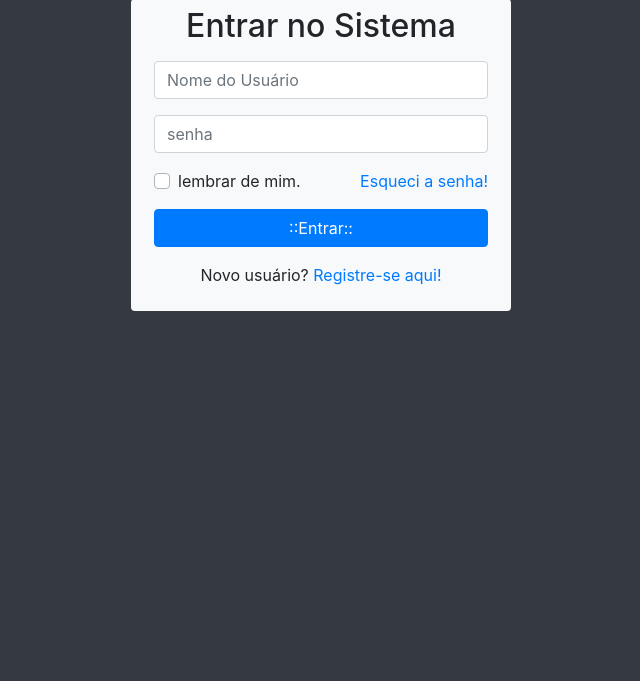
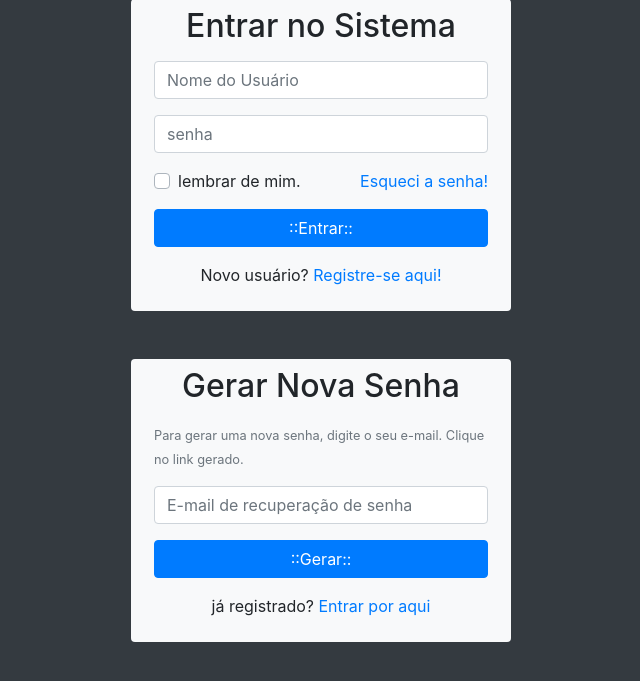
Before and after one commit to Cintia-silva/login, a PHP site: page /login/ in a window 1280 px wide. Shown: the part 91-772 px from the top of the page, without its empty margins (319-959 px from the left). Run offline with PHP 8.4, Linux system fonts and the light colour scheme.

Commit message:
Formulário de recuperação de senha
close#2

```diff
--- a/index.php
+++ b/index.php
@@ -82,6 +82,44 @@
             </div>
 
         </section>
+        <!-- Final da seção  -->
+
+
+        <!-- Formulário de Recuperação de Senha -->
+        <section class="row mt-5">
+            <div class="col-lg-4 offset-lg-4 bg-light rounded" id="caixaLogin">
+                <h2 class="text-center mt-2">
+                    Gerar Nova Senha
+                </h2>
+                <form action="#" method="post" id="formSenha" class="p-2">
+                    <div class="form-group">
+                        <small class="text-muted">
+                            Para gerar uma nova senha, digite o seu e-mail. Clique no link gerado.
+                        </small>
+
+                    </div>
+                    <div class="form-group">
+                        <input type="email" name="emailGerarSenha" id="emailGerarSenha" class="form-control"
+                        placeholder="E-mail de recuperação de senha">
+                    </div>
+
+                    <div class="form-group">
+                        <input type="submit" value="::Gerar::"
+                        name="btnGerar" id="btnGerar"
+                        class="btn btn-primary btn-block">
+                    </div>
+
+                    <div class="form-group">
+                        <p class="text-center">
+                            já registrado? <a href="#" id="btnJaRegistrado">
+                                Entrar por aqui
+                            </a>
+                        </p>
+                    </div>
+                </form>
+            </div>
+        </section>
+        <!-- Fim da seção de Recuperação de senha -->
     </main>
 
     <!-- Optional JavaScript -->
```
